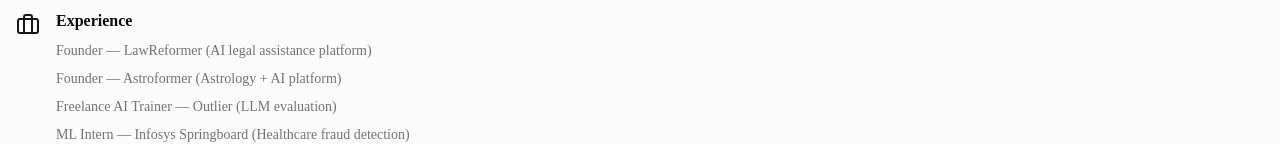
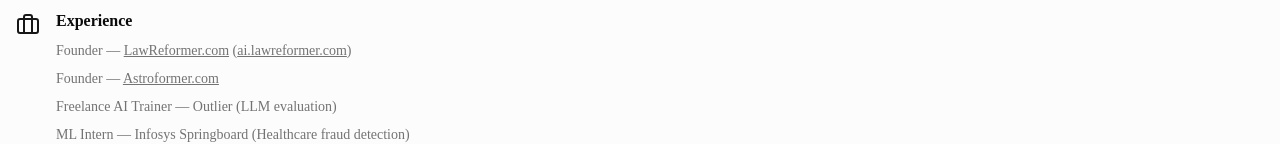
Before and after one commit to RudraniGhosh24/PortfolioProjects, a Next.js app: page / in a window 1280 px wide. Shown: the part 1386-1530 px from the top of the page. Built offline with nearby package versions, Linux system fonts and the light colour scheme.

Commit message:
Add links to LawReformer and Astroformer in experience section

```diff
--- a/app/page.tsx
+++ b/app/page.tsx
@@ -144,8 +144,8 @@ export default function Home() {
                   <div>
                     <h3 className="font-semibold mb-2">Experience</h3>
                     <ul className="space-y-2 text-sm text-muted-foreground">
-                      <li>Founder — LawReformer (AI legal assistance platform)</li>
-                      <li>Founder — Astroformer (Astrology + AI platform)</li>
+                      <li>Founder — <a href="https://lawreformer.com" target="_blank" rel="noopener noreferrer" className="underline hover:text-primary transition-colors">LawReformer.com</a> (<a href="https://ai.lawreformer.com" target="_blank" rel="noopener noreferrer" className="underline hover:text-primary transition-colors">ai.lawreformer.com</a>)</li>
+                      <li>Founder — <a href="https://astroformer.com" target="_blank" rel="noopener noreferrer" className="underline hover:text-primary transition-colors">Astroformer.com</a></li>
                       <li>Freelance AI Trainer — Outlier (LLM evaluation)</li>
                       <li>ML Intern — Infosys Springboard (Healthcare fraud detection)</li>
                     </ul>
```
